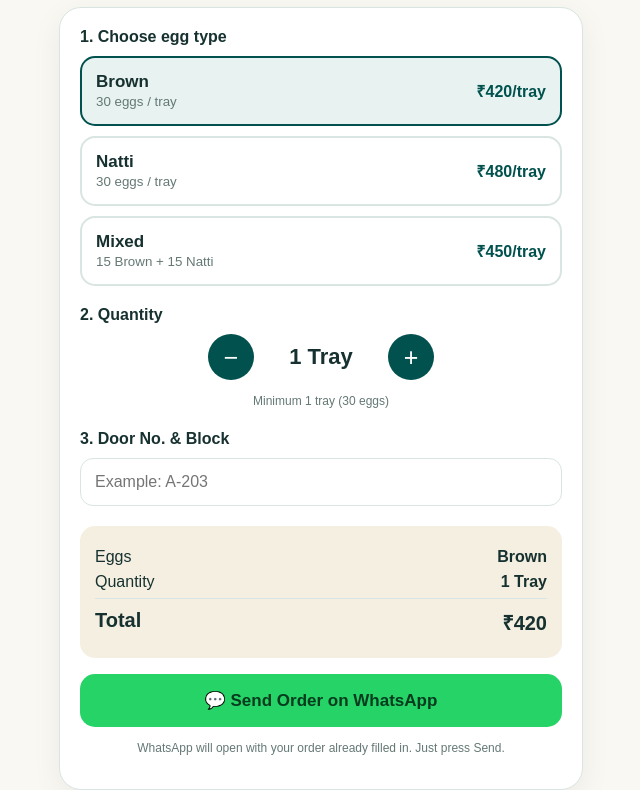
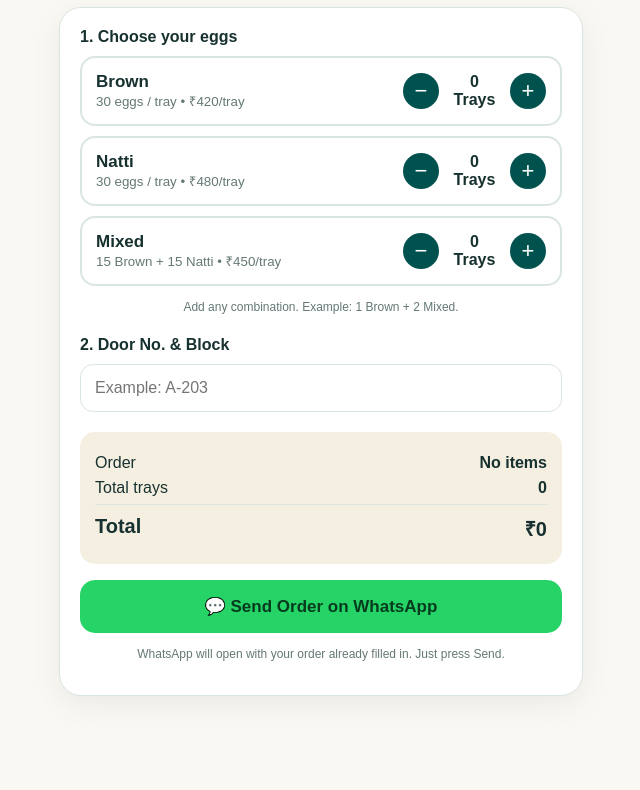
Before and after one commit to nammafresh/nammafresh-order, a plain HTML site: page index.html in a window 1280 px wide. Shown: the part 181-971 px from the top of the page, without its empty margins (319-959 px from the left). After the commit the page ends 917 px from the top, so only its background shows below. Drawn offline with Linux system fonts and the light colour scheme.

Commit message:
Update index.html

```diff
--- a/index.html
+++ b/index.html
@@ -4,31 +4,543 @@
 <meta charset="utf-8">
 <meta name="viewport" content="width=device-width,initial-scale=1">
 <title>NammaFresh Egg Order</title>
+
 <style>
-:root{color-scheme:light dark;--brand:#01514E;--cream:#F5EFE2;--bg:light-dark(#FAF8F3,#10201f);--card:light-dark(#fff,#18302e);--text:light-dark(#16312f,#f2f8f7);--muted:light-dark(#647875,#b7c9c7);--line:light-dark(#d9e5e2,#34504d);--gold:#D4AF37}
-*{box-sizing:border-box}body{margin:0;font-family:Arial,Helvetica,sans-serif;background:var(--bg);color:var(--text)}
-#app{min-height:100vh;background-color:var(--bg)}.wrap{max-width:560px;margin:auto;padding:28px 18px 40px}.brand{text-align:center}.logo{width:72px;height:72px;border-radius:22px;background:var(--brand);display:inline-flex;align-items:center;justify-content:center;color:white;font-size:35px;box-shadow:0 8px 24px #0002}.brand h1{margin:12px 0 4px;font-size:28px;color:var(--brand)}.brand p{margin:0 0 22px;color:var(--muted)}
-.card{background:var(--card);border:1px solid var(--line);border-radius:22px;padding:20px;box-shadow:0 8px 30px #00000010}.section{margin-bottom:20px}.label{font-weight:700;margin-bottom:10px;display:block}.choices{display:grid;gap:10px}.choice{border:2px solid var(--line);border-radius:15px;padding:14px;cursor:pointer;display:flex;align-items:center;justify-content:space-between}.choice.selected{border-color:var(--brand);background:light-dark(#e8f3f1,#173e3a)}.choice strong{display:block;font-size:17px}.choice small{color:var(--muted)}.price{font-weight:800;color:var(--brand)}
-.qty{display:flex;align-items:center;justify-content:center;gap:22px}.qty button{width:46px;height:46px;border:0;border-radius:50%;font-size:25px;background:var(--brand);color:white;cursor:pointer}.qty span{font-size:22px;font-weight:800;min-width:90px;text-align:center}.input{width:100%;padding:14px;border:1px solid var(--line);border-radius:13px;background:transparent;color:var(--text);font-size:16px}.summary{background:light-dark(#f5efe2,#253b39);border-radius:15px;padding:15px;margin-bottom:16px}.summary div{display:flex;justify-content:space-between;margin:7px 0}.total{font-size:20px;font-weight:800;border-top:1px solid var(--line);padding-top:10px}.wa{width:100%;border:0;border-radius:15px;padding:16px;background:#25D366;color:#063b1e;font-weight:800;font-size:17px;cursor:pointer}.note{text-align:center;color:var(--muted);font-size:12px;margin-top:12px;line-height:1.5}.error{color:#b33;font-size:13px;margin-top:7px;display:none}
+:root{
+  color-scheme:light dark;
+  --brand:#01514E;
+  --cream:#F5EFE2;
+  --bg:light-dark(#FAF8F3,#10201f);
+  --card:light-dark(#fff,#18302e);
+  --text:light-dark(#16312f,#f2f8f7);
+  --muted:light-dark(#647875,#b7c9c7);
+  --line:light-dark(#d9e5e2,#34504d);
+}
+
+*{
+  box-sizing:border-box;
+}
+
+body{
+  margin:0;
+  font-family:Arial,Helvetica,sans-serif;
+  background:var(--bg);
+  color:var(--text);
+}
+
+#app{
+  min-height:100vh;
+  background-color:var(--bg);
+}
+
+.wrap{
+  max-width:560px;
+  margin:auto;
+  padding:28px 18px 40px;
+}
+
+.brand{
+  text-align:center;
+}
+
+.logo{
+  width:72px;
+  height:72px;
+  border-radius:22px;
+  background:var(--brand);
+  display:inline-flex;
+  align-items:center;
+  justify-content:center;
+  color:white;
+  font-size:35px;
+  box-shadow:0 8px 24px #0002;
+}
+
+.brand h1{
+  margin:12px 0 4px;
+  font-size:28px;
+  color:var(--brand);
+}
+
+.brand p{
+  margin:0 0 22px;
+  color:var(--muted);
+}
+
+.card{
+  background:var(--card);
+  border:1px solid var(--line);
+  border-radius:22px;
+  padding:20px;
+  box-shadow:0 8px 30px #00000010;
+}
+
+.section{
+  margin-bottom:20px;
+}
+
+.label{
+  font-weight:700;
+  margin-bottom:10px;
+  display:block;
+}
+
+.choices{
+  display:grid;
+  gap:10px;
+}
+
+.choice{
+  border:2px solid var(--line);
+  border-radius:15px;
+  padding:14px;
+  display:flex;
+  align-items:center;
+  justify-content:space-between;
+  gap:12px;
+}
+
+.choice strong{
+  display:block;
+  font-size:17px;
+}
+
+.choice small{
+  color:var(--muted);
+}
+
+.choice-actions{
+  display:flex;
+  align-items:center;
+  gap:8px;
+  flex-shrink:0;
+}
+
+.choice-actions button{
+  width:36px;
+  height:36px;
+  border:0;
+  border-radius:50%;
+  background:var(--brand);
+  color:#fff;
+  font-size:22px;
+  cursor:pointer;
+}
+
+.choice-actions span{
+  width:55px;
+  text-align:center;
+  font-weight:800;
+}
+
+.input{
+  width:100%;
+  padding:14px;
+  border:1px solid var(--line);
+  border-radius:13px;
+  background:transparent;
+  color:var(--text);
+  font-size:16px;
+}
+
+.summary{
+  background:light-dark(#f5efe2,#253b39);
+  border-radius:15px;
+  padding:15px;
+  margin-bottom:16px;
+}
+
+.summary div{
+  display:flex;
+  justify-content:space-between;
+  margin:7px 0;
+  gap:10px;
+}
+
+.total{
+  font-size:20px;
+  font-weight:800;
+  border-top:1px solid var(--line);
+  padding-top:10px;
+}
+
+.wa{
+  width:100%;
+  border:0;
+  border-radius:15px;
+  padding:16px;
+  background:#25D366;
+  color:#063b1e;
+  font-weight:800;
+  font-size:17px;
+  cursor:pointer;
+}
+
+.note{
+  text-align:center;
+  color:var(--muted);
+  font-size:12px;
+  margin-top:12px;
+  line-height:1.5;
+}
+
+.error{
+  color:#b33;
+  font-size:13px;
+  margin-top:7px;
+  display:none;
+}
 </style>
 </head>
-<body><main id="app"><div class="wrap">
-<div class="brand"><div class="logo">🥚</div><h1>NammaFresh</h1><p>Fresh eggs • Easy ordering</p></div>
+
+<body>
+
+<main id="app">
+<div class="wrap">
+
+<div class="brand">
+  <div class="logo">🥚</div>
+  <h1>NammaFresh</h1>
+  <p>Fresh eggs • Easy ordering</p>
+</div>
+
 <div class="card">
-<div class="section"><span class="label">1. Choose egg type</span><div class="choices" id="choices"></div></div>
-<div class="section"><span class="label">2. Quantity</span><div class="qty"><button id="minus">−</button><span id="qty">1 Tray</span><button id="plus">+</button></div><p class="note">Minimum 1 tray (30 eggs)</p></div>
-<div class="section"><label class="label" for="door">3. Door No. & Block</label><input class="input" id="door" placeholder="Example: A-203" autocomplete="off"><div class="error" id="err">Please enter your door number.</div></div>
-<div class="summary"><div><span>Eggs</span><strong id="sumType">Brown</strong></div><div><span>Quantity</span><strong id="sumQty">1 Tray</strong></div><div class="total"><span>Total</span><strong id="sumTotal">₹420</strong></div></div>
-<button class="wa" id="send">💬 Send Order on WhatsApp</button><p class="note">WhatsApp will open with your order already filled in. Just press Send.</p>
-</div></div></main>
+
+<div class="section">
+  <span class="label">1. Choose your eggs</span>
+
+  <div class="choices" id="choices"></div>
+
+  <p class="note">
+    Add any combination. Example: 1 Brown + 2 Mixed.
+  </p>
+</div>
+
+<div class="section">
+
+  <label class="label" for="door">
+    2. Door No. & Block
+  </label>
+
+  <input
+    class="input"
+    id="door"
+    placeholder="Example: A-203"
+    autocomplete="off"
+  >
+
+  <div class="error" id="err">
+    Please enter your door number.
+  </div>
+
+</div>
+
+<div class="summary">
+
+  <div>
+    <span>Order</span>
+    <strong id="sumType">No items</strong>
+  </div>
+
+  <div>
+    <span>Total trays</span>
+    <strong id="sumQty">0</strong>
+  </div>
+
+  <div class="total">
+    <span>Total</span>
+    <strong id="sumTotal">₹0</strong>
+  </div>
+
+</div>
+
+<button class="wa" id="send">
+  💬 Send Order on WhatsApp
+</button>
+
+<p class="note">
+  WhatsApp will open with your order already filled in.
+  Just press Send.
+</p>
+
+</div>
+</div>
+</main>
+
 <script>
-const phone='917353030760';
-const products={Brown:{price:420,desc:'30 eggs / tray'},Natti:{price:480,desc:'30 eggs / tray'},Mixed:{price:450,desc:'15 Brown + 15 Natti'}};
-let type='Brown',qty=1;
-const choices=document.getElementById('choices');
-Object.entries(products).forEach(([name,p])=>{const el=document.createElement('div');el.className='choice';el.dataset.type=name;el.innerHTML=`<div><strong>${name}</strong><small>${p.desc}</small></div><div class="price">₹${p.price}/tray</div>`;el.onclick=()=>{type=name;render()};choices.appendChild(el)});
-function render(){document.querySelectorAll('.choice').forEach(x=>x.classList.toggle('selected',x.dataset.type===type));document.getElementById('qty').textContent=qty+(qty===1?' Tray':' Trays');document.getElementById('sumType').textContent=type;document.getElementById('sumQty').textContent=qty+(qty===1?' Tray':' Trays');document.getElementById('sumTotal').textContent='₹'+(products[type].price*qty);}
-document.getElementById('minus').onclick=()=>{if(qty>1){qty--;render()}};document.getElementById('plus').onclick=()=>{if(qty<20){qty++;render()}};
-document.getElementById('send').onclick=()=>{const door=document.getElementById('door').value.trim();if(!door){document.getElementById('err').style.display='block';document.getElementById('door').focus();return}document.getElementById('err').style.display='none';const total=products[type].price*qty;const msg=`🥚 NammaFresh Order\n\nEgg Type: ${type}\nQuantity: ${qty} ${qty===1?'Tray':'Trays'}\nDoor No. & Block: ${door}\nTotal: ₹${total}\n\nPlease confirm my order.`;window.open('https://wa.me/'+phone+'?text='+encodeURIComponent(msg),'_blank')};
+
+const phone = '917353030760';
+
+const products = {
+
+  Brown: {
+    price: 420,
+    desc: '30 eggs / tray'
+  },
+
+  Natti: {
+    price: 480,
+    desc: '30 eggs / tray'
+  },
+
+  Mixed: {
+    price: 450,
+    desc: '15 Brown + 15 Natti'
+  }
+
+};
+
+const cart = {
+  Brown: 0,
+  Natti: 0,
+  Mixed: 0
+};
+
+const choices = document.getElementById('choices');
+
+
+/* Create Brown / Natti / Mixed rows */
+
+Object.entries(products).forEach(([name, product]) => {
+
+  const el = document.createElement('div');
+
+  el.className = 'choice';
+
+  el.innerHTML = `
+
+    <div>
+      <strong>${name}</strong>
+
+      <small>
+        ${product.desc} • ₹${product.price}/tray
+      </small>
+    </div>
+
+    <div class="choice-actions">
+
+      <button
+        type="button"
+        data-action="minus">
+        −
+      </button>
+
+      <span id="count-${name}">
+        0 Tray
+      </span>
+
+      <button
+        type="button"
+        data-action="plus">
+        +
+      </button>
+
+    </div>
+
+  `;
+
+
+  /* Minus button */
+
+  el.querySelector('[data-action="minus"]').onclick = () => {
+
+    if (cart[name] > 0) {
+
+      cart[name]--;
+
+      render();
+
+    }
+
+  };
+
+
+  /* Plus button */
+
+  el.querySelector('[data-action="plus"]').onclick = () => {
+
+    if (cart[name] < 20) {
+
+      cart[name]++;
+
+      render();
+
+    }
+
+  };
+
+
+  choices.appendChild(el);
+
+});
+
+
+/* Update screen */
+
+function render() {
+
+  let totalTrays = 0;
+
+  let total = 0;
+
+  let items = [];
+
+
+  Object.entries(products).forEach(([name, product]) => {
+
+    const quantity = cart[name];
+
+
+    document.getElementById(
+      'count-' + name
+    ).textContent =
+      quantity +
+      (quantity === 1 ? ' Tray' : ' Trays');
+
+
+    if (quantity > 0) {
+
+      totalTrays += quantity;
+
+      total += product.price * quantity;
+
+      items.push(
+        name +
+        ' – ' +
+        quantity +
+        (quantity === 1 ? ' Tray' : ' Trays')
+      );
+
+    }
+
+  });
+
+
+  document.getElementById('sumType').textContent =
+    items.length
+      ? items.join(', ')
+      : 'No items';
+
+
+  document.getElementById('sumQty').textContent =
+    totalTrays;
+
+
+  document.getElementById('sumTotal').textContent =
+    '₹' + total;
+
+}
+
+
+/* Send order to WhatsApp */
+
+document.getElementById('send').onclick = () => {
+
+  const door =
+    document.getElementById('door').value.trim();
+
+
+  const items =
+    Object.entries(products)
+
+      .filter(([name]) => cart[name] > 0)
+
+      .map(([name, product]) => {
+
+        const quantity = cart[name];
+
+        return (
+          name +
+          ' – ' +
+          quantity +
+          (quantity === 1 ? ' Tray' : ' Trays')
+        );
+
+      });
+
+
+  const total =
+    Object.entries(products).reduce(
+      (sum, [name, product]) => {
+
+        return sum +
+          product.price *
+          cart[name];
+
+      },
+      0
+    );
+
+
+  /* No egg selected */
+
+  if (!items.length) {
+
+    alert(
+      'Please select at least one egg type.'
+    );
+
+    return;
+
+  }
+
+
+  /* Door number required */
+
+  if (!door) {
+
+    document.getElementById(
+      'err'
+    ).style.display = 'block';
+
+    document.getElementById(
+      'door'
+    ).focus();
+
+    return;
+
+  }
+
+
+  document.getElementById(
+    'err'
+  ).style.display = 'none';
+
+
+  /* WhatsApp message */
+
+  const message =
+
+`🥚 NammaFresh Order
+
+${items.join('\n')}
+
+Door No. & Block: ${door}
+Total: ₹${total}
+
+Please confirm my order.`;
+
+
+  const whatsappURL =
+    'https://wa.me/' +
+    phone +
+    '?text=' +
+    encodeURIComponent(message);
+
+
+  window.open(
+    whatsappURL,
+    '_blank'
+  );
+
+};
+
+
+/* Initial display */
+
 render();
-</script></body></html>
+
+</script>
+
+</body>
+</html>
```
